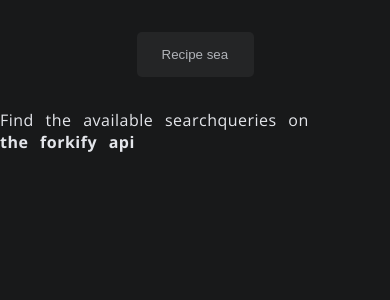
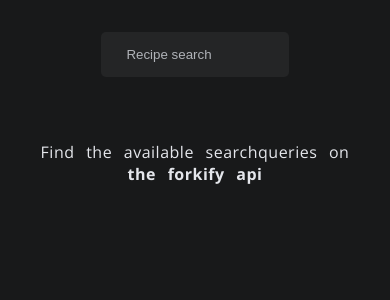
Before and after one commit to Odysseus7/recipe-search, a React (Create React App) app: page / in a window 390 px wide. Shown: the top 300 px of the page. Built offline with nearby package versions, Linux system fonts and the light colour scheme.

Commit message:
make app responsive on all devices

```diff
--- a/src/Keywords.scss
+++ b/src/Keywords.scss
@@ -1,5 +1,5 @@
 .searchqueries {
-  margin-top: 2rem;
+  margin-top: 4rem;
 
   p {
     font-weight: 300;
@@ -20,3 +20,10 @@
     }
   }
 }
+
+@media only screen and (max-width: 450px) {
+  p {
+    text-align: center;
+    padding: 0 1rem;
+  }
+}
--- a/src/components/Recipes/RecipeCard.scss
+++ b/src/components/Recipes/RecipeCard.scss
@@ -21,6 +21,7 @@
   h1 {
     margin: 2rem 0;
     font-size: 1.3rem;
+    text-align: center;
   }
 
   h2 {
@@ -46,3 +47,31 @@
     cursor: pointer;
   }
 }
+
+@media only screen and (max-width: 450px) {
+  .card {
+    width: 18.75rem;
+
+    h1 {
+      font-size: 1rem;
+    }
+
+    h2 {
+      font-size: 0.9rem;
+    }
+  }
+}
+
+@media only screen and (max-width: 370px) {
+  .card {
+    width: 15.625rem;
+
+    h1 {
+      font-size: 1rem;
+    }
+
+    h2 {
+      font-size: 0.9rem;
+    }
+  }
+}
--- a/src/components/Recipes/RecipeList.scss
+++ b/src/components/Recipes/RecipeList.scss
@@ -1,9 +1,15 @@
 .recipelist {
   display: grid;
   grid-template-columns: repeat(auto-fill, minmax(500px, 1fr));
-  grid-gap: 25px 10px;
-  margin-top: 3rem;
+  grid-row-gap: 2rem;
+  margin: 3rem 0;
   padding: 0px 2rem;
   justify-items: center;
   width: 100%;
 }
+
+@media only screen and (max-width: 450px) {
+  .recipelist {
+    grid-template-columns: repeat(auto-fill, minmax(250px, 1fr));
+  }
+}
--- a/src/components/Searchbar/SearchBar.scss
+++ b/src/components/Searchbar/SearchBar.scss
@@ -17,3 +17,9 @@
     }
   }
 }
+
+@media only screen and (max-width: 450px) {
+  .searchbar {
+    width: 80%;
+  }
+}
```
